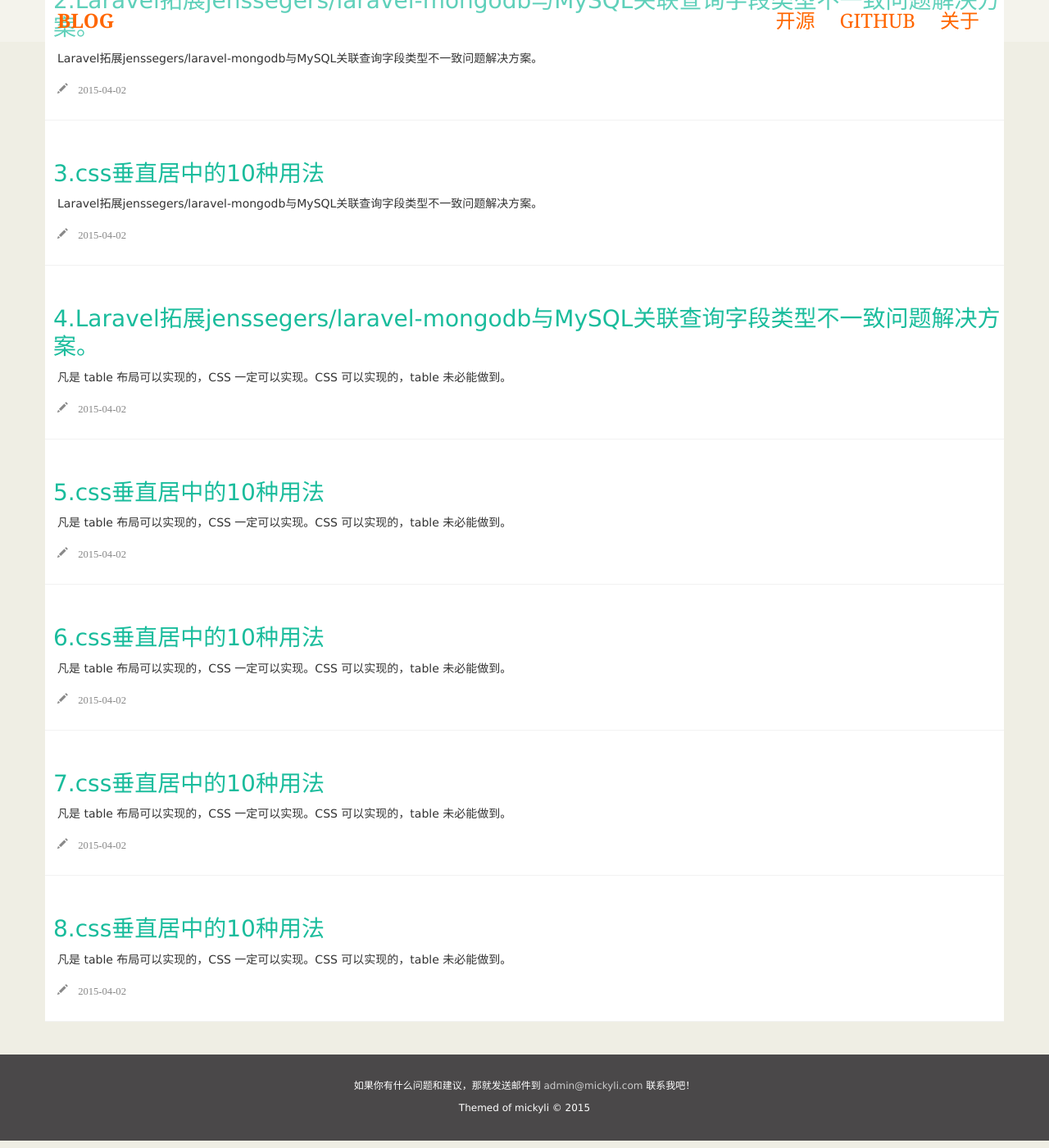
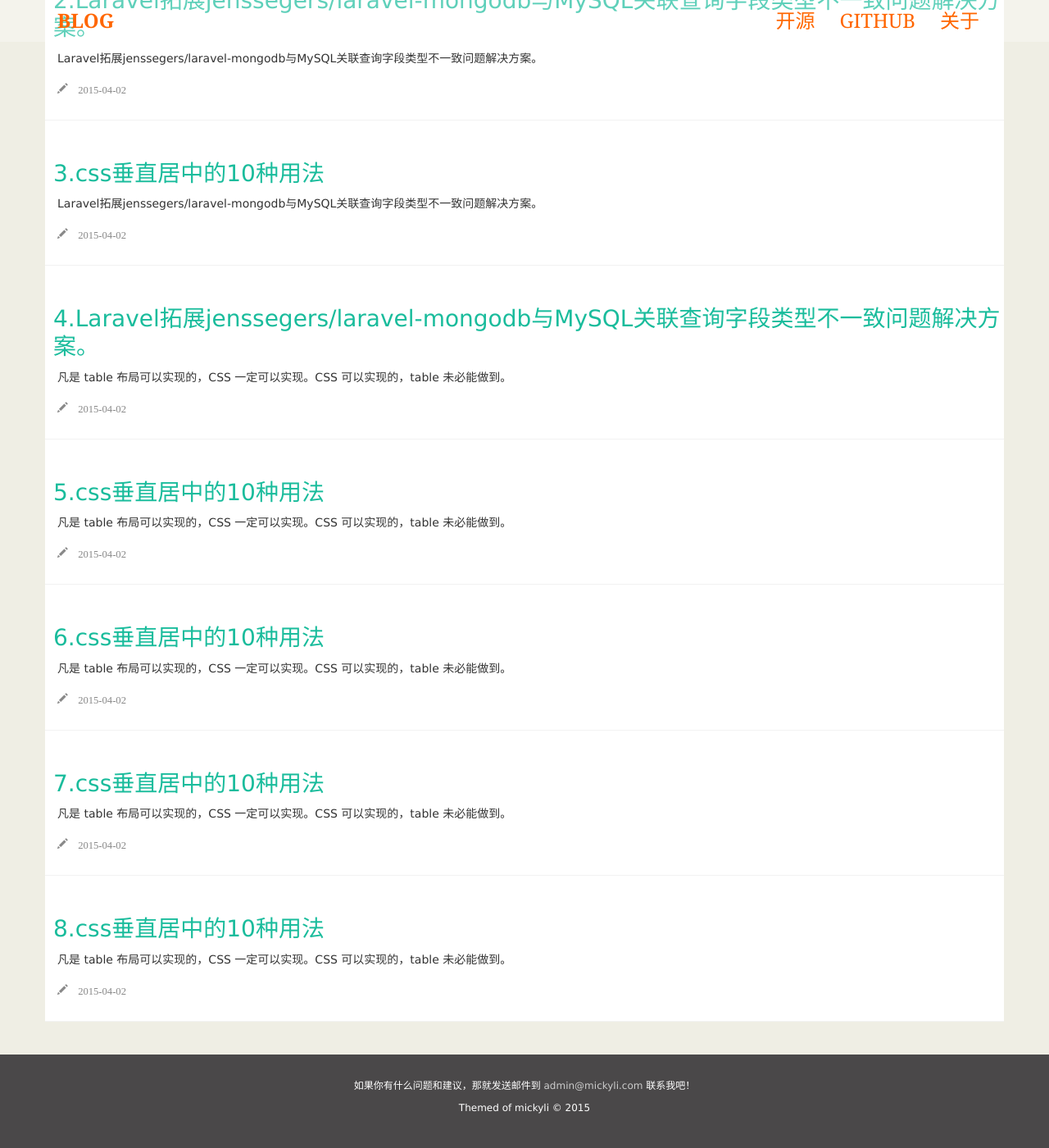
Before and after one commit to mickylee/mickylee.github.io, a Jekyll site: the page built from index.html, in a window 1280 px wide and 1400 px high, scrolled down 662 px. Shown: the whole window at 82% size. Built offline with Jekyll 4.4.1, drawn with Linux system fonts in a browser that asks for light colours; nearby versions of some CDN libraries.

Commit message:
modify css

```diff
--- a/assets/css/main.css
+++ b/assets/css/main.css
@@ -35,11 +35,6 @@ body {
     font-weight: 100;
     margin: 0 0 45px;
     padding: 0;
-}
-
-footer {
-    height: 105px;
-    position: relative;
 }
 
 .navbar-custom {
@@ -132,6 +127,12 @@ footer {
 }
 
 footer {
+    height: auto;
+    position: relative;
+}
+
+
+footer {
     background: none repeat scroll 0 0 #4a4849;
     color: #fff;
     font-size: 12px;
```
